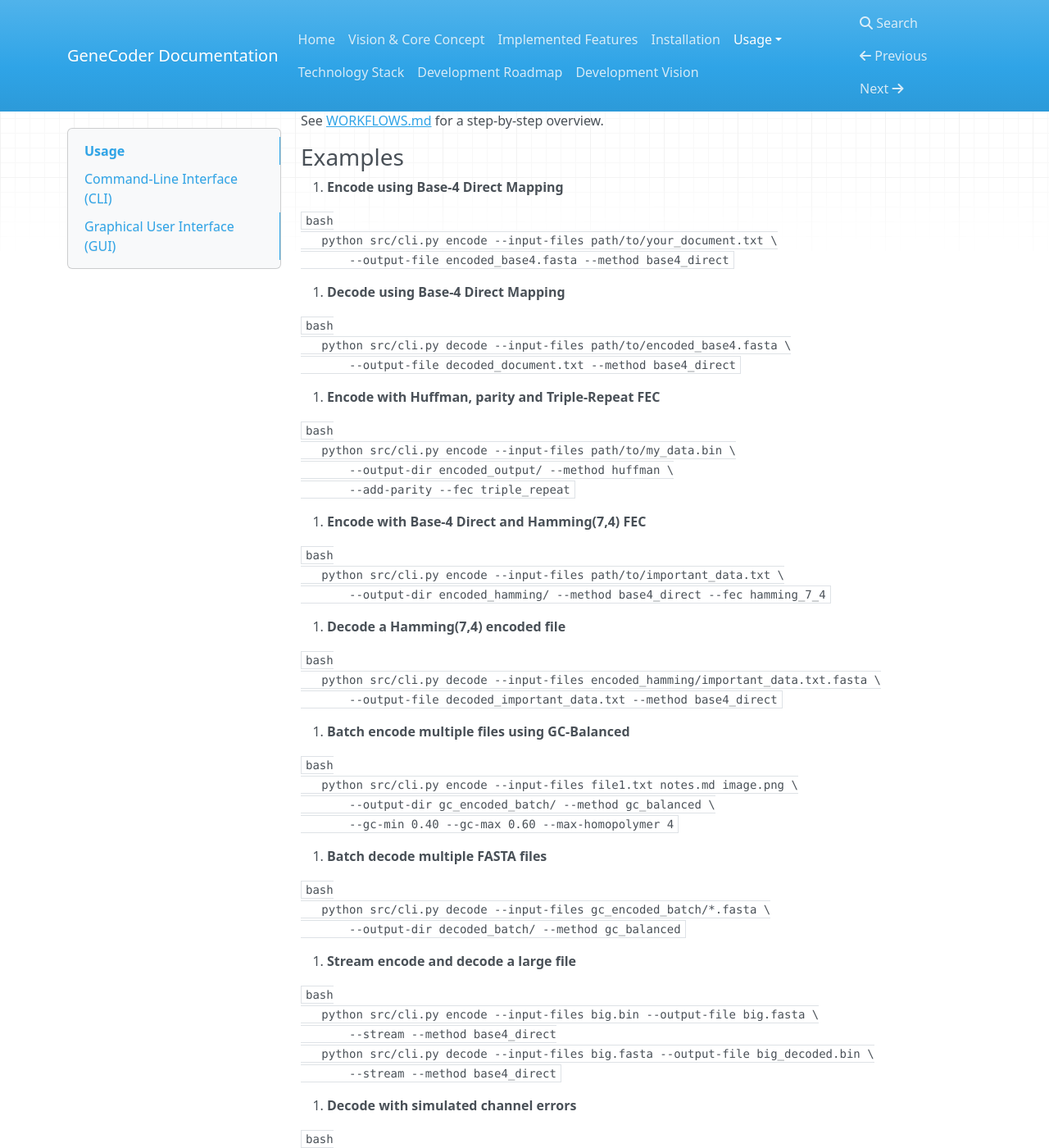
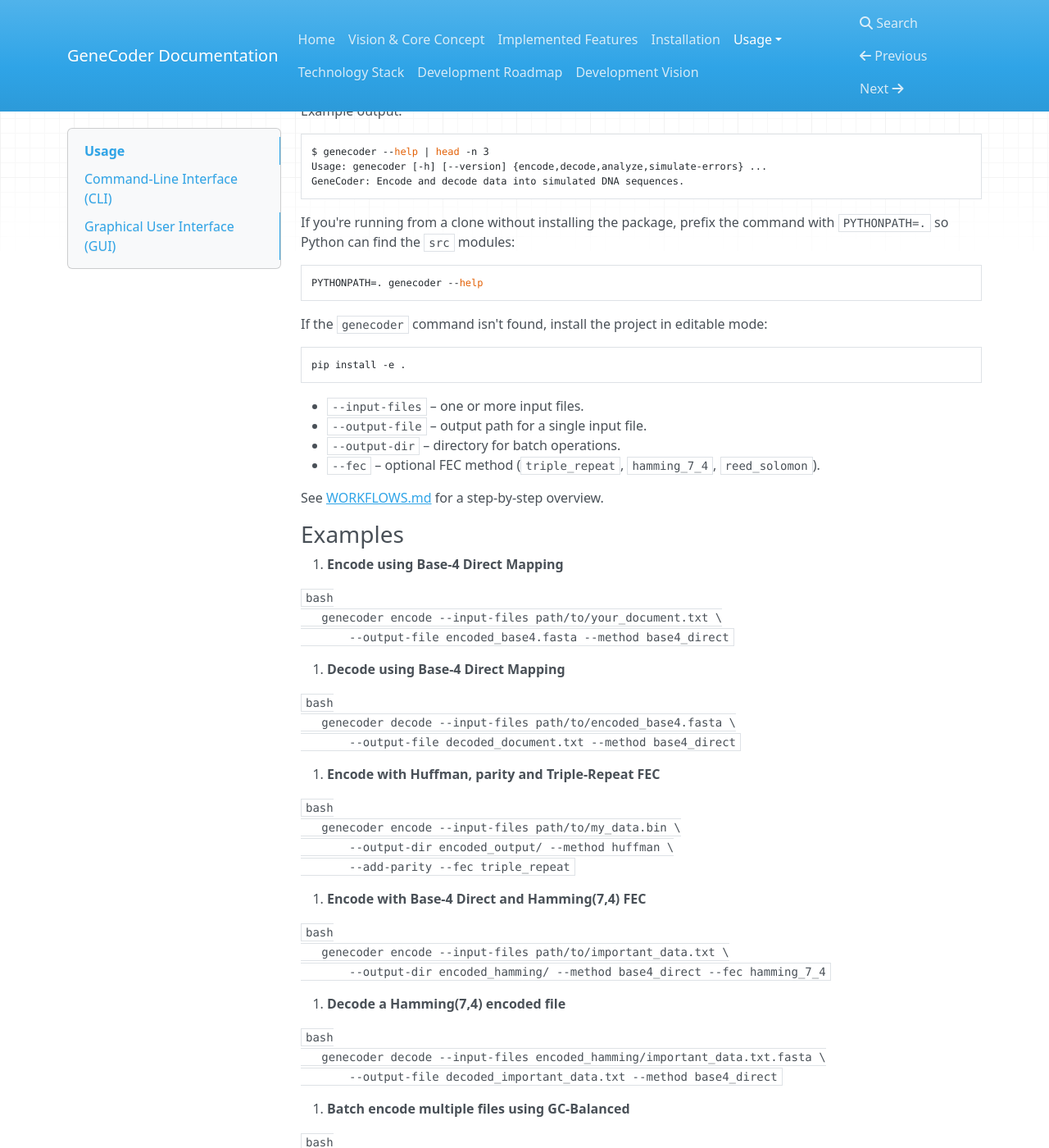
Before and after one commit to d0tTino/GeneCoder, an MkDocs documentation site: the page built from docs/usage.md, in a window 1280 px wide and 1400 px high, scrolled down 374 px. Shown: the whole window at 82% size. Built offline with MkDocs 1.6.1, drawn with Linux system fonts in a browser that asks for light colours; nearby versions of some CDN libraries; some of the changed text lies outside the part shown.

Commit message:
docs: clarify genecoder help

````diff
--- a/docs/usage.md
+++ b/docs/usage.md
@@ -2,12 +2,39 @@
 
 ## Command-Line Interface (CLI)
 
-GeneCoder operations are performed with `src/cli.py`:
+GeneCoder operations are performed with the `genecoder` CLI:
 
 ```bash
-python src/cli.py <command> --input-files <path1> [<path2> ...] \
+genecoder <command> --input-files <path1> [<path2> ...] \
     [--output-file <path>] [--output-dir <dir>] \
     --method <method_name> [--fec <fec_method>] [options]
+```
+
+Run `genecoder --help` to see all available commands:
+
+```bash
+genecoder --help
+```
+
+Example output:
+
+```bash
+$ genecoder --help | head -n 3
+Usage: genecoder [-h] [--version] {encode,decode,analyze,simulate-errors} ...
+GeneCoder: Encode and decode data into simulated DNA sequences.
+```
+
+If you're running from a clone without installing the package, prefix the
+command with `PYTHONPATH=.` so Python can find the `src` modules:
+
+```bash
+PYTHONPATH=. genecoder --help
+```
+
+If the `genecoder` command isn't found, install the project in editable mode:
+
+```bash
+pip install -e .
 ```
 
 * `--input-files` – one or more input files.
@@ -22,21 +49,21 @@ See [WORKFLOWS.md](../WORKFLOWS.md) for a step-by-step overview.
 1. **Encode using Base-4 Direct Mapping**
 
    ```bash
-   python src/cli.py encode --input-files path/to/your_document.txt \
+   genecoder encode --input-files path/to/your_document.txt \
        --output-file encoded_base4.fasta --method base4_direct
    ```
 
 2. **Decode using Base-4 Direct Mapping**
 
    ```bash
-   python src/cli.py decode --input-files path/to/encoded_base4.fasta \
+   genecoder decode --input-files path/to/encoded_base4.fasta \
        --output-file decoded_document.txt --method base4_direct
    ```
 
 3. **Encode with Huffman, parity and Triple-Repeat FEC**
 
    ```bash
-   python src/cli.py encode --input-files path/to/my_data.bin \
+   genecoder encode --input-files path/to/my_data.bin \
        --output-dir encoded_output/ --method huffman \
        --add-parity --fec triple_repeat
    ```
@@ -44,21 +71,21 @@ See [WORKFLOWS.md](../WORKFLOWS.md) for a step-by-step overview.
 4. **Encode with Base-4 Direct and Hamming(7,4) FEC**
 
    ```bash
-   python src/cli.py encode --input-files path/to/important_data.txt \
+   genecoder encode --input-files path/to/important_data.txt \
        --output-dir encoded_hamming/ --method base4_direct --fec hamming_7_4
    ```
 
 5. **Decode a Hamming(7,4) encoded file**
 
    ```bash
-   python src/cli.py decode --input-files encoded_hamming/important_data.txt.fasta \
+   genecoder decode --input-files encoded_hamming/important_data.txt.fasta \
        --output-file decoded_important_data.txt --method base4_direct
    ```
 
 6. **Batch encode multiple files using GC-Balanced**
 
    ```bash
-   python src/cli.py encode --input-files file1.txt notes.md image.png \
+   genecoder encode --input-files file1.txt notes.md image.png \
        --output-dir gc_encoded_batch/ --method gc_balanced \
        --gc-min 0.40 --gc-max 0.60 --max-homopolymer 4
    ```
@@ -66,23 +93,23 @@ See [WORKFLOWS.md](../WORKFLOWS.md) for a step-by-step overview.
 7. **Batch decode multiple FASTA files**
 
    ```bash
-   python src/cli.py decode --input-files gc_encoded_batch/*.fasta \
+   genecoder decode --input-files gc_encoded_batch/*.fasta \
        --output-dir decoded_batch/ --method gc_balanced
    ```
 
 8. **Stream encode and decode a large file**
 
    ```bash
-   python src/cli.py encode --input-files big.bin --output-file big.fasta \
+   genecoder encode --input-files big.bin --output-file big.fasta \
        --stream --method base4_direct
-   python src/cli.py decode --input-files big.fasta --output-file big_decoded.bin \
+   genecoder decode --input-files big.fasta --output-file big_decoded.bin \
        --stream --method base4_direct
    ```
 
 9. **Decode with simulated channel errors**
 
    ```bash
-   python src/cli.py decode --input-files encoded.fasta \
+   genecoder decode --input-files encoded.fasta \
        --output-file decoded.bin --simulate-errors 0.02
    ```
 
````
